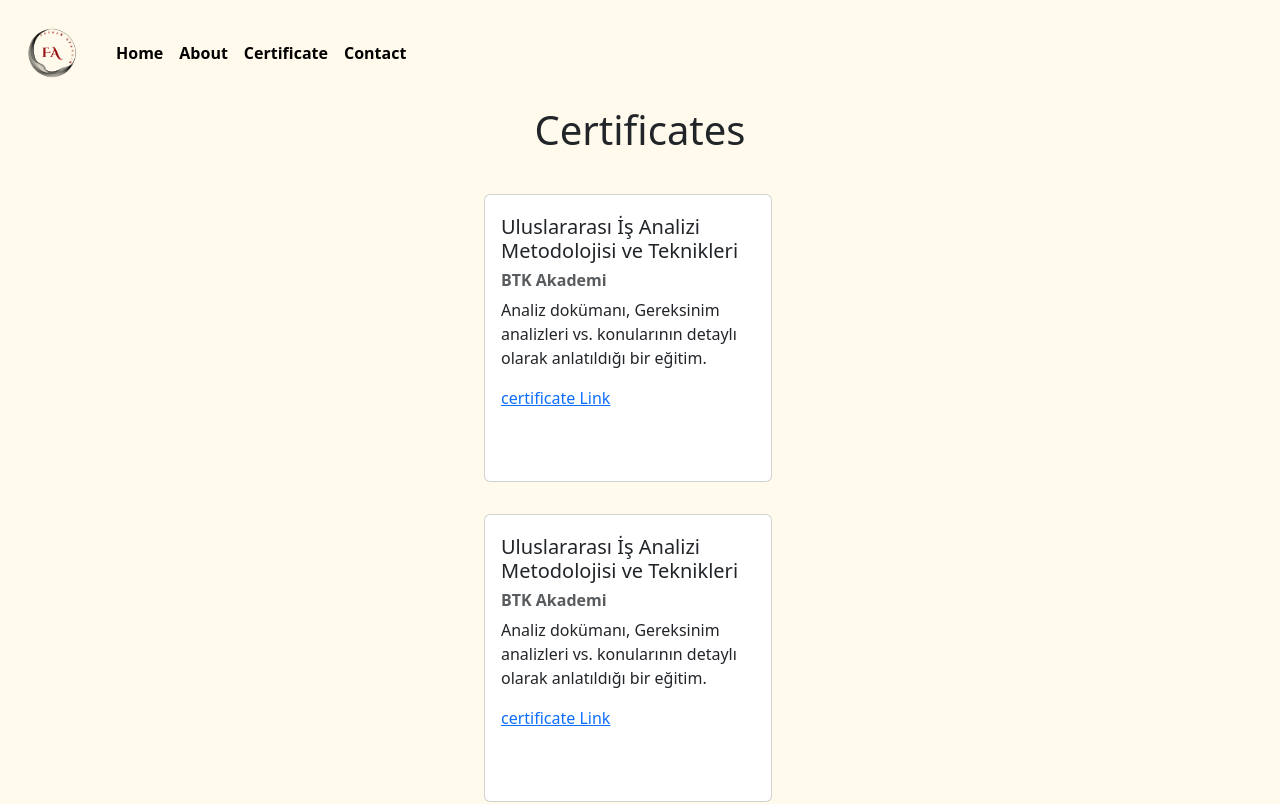
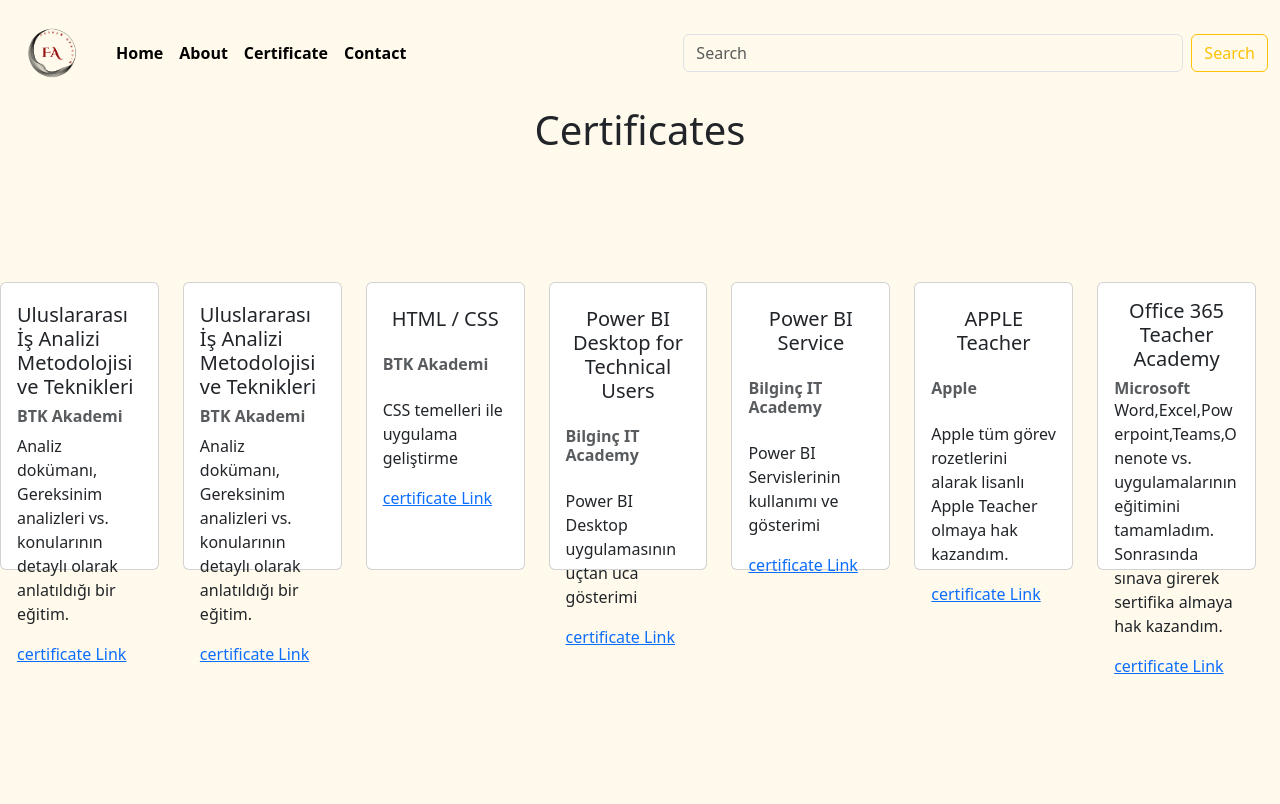
Before and after one commit to FurkanApaydinn/React-Portfolyom, a React (Create React App) app: page /Certificate in a window 1280 px wide. Shown: the top 804 px of the page. Built offline with nearby package versions, Linux system fonts and the light colour scheme.

Commit message:
hamburgermenu

```diff
--- a/package.json
+++ b/package.json
@@ -1,5 +1,4 @@
 {
-  "homepage": "https://furkanapaydinn.github.io/React-Portfolyom/Home",
   "name": "projem",
   "version": "0.1.0",
   "private": true,
@@ -18,8 +17,7 @@
     "web-vitals": "^2.1.4"
   },
   "scripts": {
-    "predeploy": "npm run build",
-    "deploy": "gh-pages -d build",
+
     "start": "react-scripts start",
     "build": "react-scripts build",
     "test": "react-scripts test",
--- a/public/index.html
+++ b/public/index.html
@@ -16,6 +16,6 @@
   <body>
     <noscript>You need to enable JavaScript to run this app.</noscript>
     <div id="root"></div>
-
+  <script src="	https://cdn.jsdelivr.net/npm/bootstrap@5.3.0-alpha1/dist/js/bootstrap.bundle.min.js"></script>
   </body>
 </html>
--- a/src/App.css
+++ b/src/App.css
@@ -323,7 +323,12 @@
 
 } */
 .Certificates{
-  min-height: 100vh
+  min-height: 100vh;
+
+}
+.Certificate{
+  margin-top: 8em;
+
 }
 
 .card:hover{
@@ -335,7 +340,7 @@
 
 }
 
-@media only screen and (max-width: 1700px) {
+@media only screen and (max-width: 770px) {
     .Certificate {
     display: flex;
     justify-content: center;
@@ -346,3 +351,6 @@
       margin-top: 2em;
     }
 }
+.card-body{
+  overflow-wrap: break-word;
+}
--- a/src/App.jsx
+++ b/src/App.jsx
@@ -12,7 +12,7 @@
 
     <div className="App">
       <Routes>
-        {/* <Route index={true} element={<Anasayfa />} /> */}
+        <Route index={true} element={<Anasayfa />} />
         <Route path='/Home' element={<Anasayfa />} />
         <Route path='/About' element={<About />} />
         <Route path='/Certificate' element={<Certificate />} />
--- a/src/components/Certificate.jsx
+++ b/src/components/Certificate.jsx
@@ -8,7 +8,7 @@
     <div>
       <Header />
       <div className='Certificates '>
-        <h1 className=' d-flex justify-content-center'>Certificates</h1>
+        <h1 className='certificat d-flex justify-content-center '>Certificates</h1>
         <div class=" Certificate d-flex justify-content-center ">
 
           <div class="card me-4 " style={{ width: "18rem", height: "18rem" }}>
--- a/src/components/Contact.jsx
+++ b/src/components/Contact.jsx
@@ -10,7 +10,7 @@
       <Header />
       <h1 className='baslik'>Contact</h1>
 
-      <div className='contact' style={{ width: "90%" }}>
+      <div className='contact' style={{ width: "100%" }}>
 
 
         <form action='mailto:furkan_apydn@hotmail.com'>
--- a/src/components/header.jsx
+++ b/src/components/header.jsx
@@ -12,7 +12,7 @@
 
       <img className='logo' src={logo} alt="" />
      </a>
-     <button class="navbar-toggler " type="button" data-bs-toggle="offcanvas" data-bs-target="#offcanvasNavbar" aria-controls="offcanvasNavbar" aria-label="Toggle navigation" >
+     <button class="navbar-toggler" type="button" data-bs-toggle="collapse" data-bs-target="#navbarSupportedContent" aria-controls="navbarSupportedContent" aria-expanded="false" aria-label="Toggle navigation">
       <span class="navbar-toggler-icon"></span>
      </button>
      <div className="collapse navbar-collapse" id="navbarSupportedContent">
@@ -29,12 +29,12 @@
 
        </li>
 
-
        <li>
         <Link className="nav-link active" aria-current="page" to="/Contact">Contact</Link>
        </li>
       </ul>
-
+      <input style={{ width: "500px", backgroundColor: "#FFFAEB" }} className="form-control me-2   " type="search" placeholder='Search' />
+      <button className="btn btn-outline-warning" type="submit" >Search</button>
      </div>
     </div>
    </nav>
```
